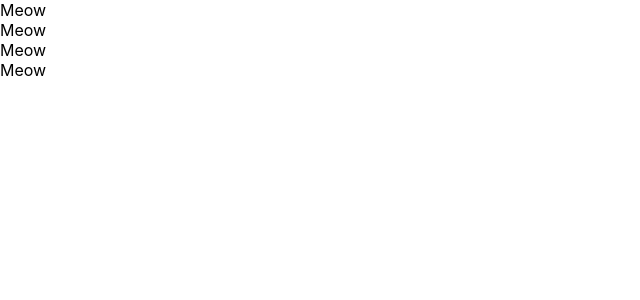
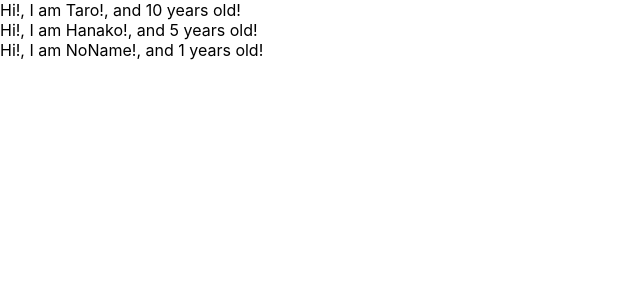
Before and after one commit to ooshiro3280611/udemy-react-redux-crud-application, a React (Create React App) app: page / in a window 1280 px wide. Shown: the top 300 px of the page, without its empty margins (0-640 px from the left). Built offline with nearby package versions, Linux system fonts and the light colour scheme.

Commit message:
learn props of components

```diff
--- a/src/App.js
+++ b/src/App.js
@@ -1,30 +1,29 @@
 import React from 'react';
 
-// function App() {
-//   return (
-//     <React.Fragment>
-//       <label htmlFor="bar">bar</label>
-//       <input type="text" onChange={() => {
-//         console.log("I am clicked");
-//       }} />
-//     </React.Fragment>
-
-//   );
-// }
 
 const App = () => {
+  const profiles = [
+    { name: "Taro", age: 10 },
+    { name: "Hanako", age: 5 },
+    { name: "NoName" }
+  ]
   return (
     <div>
-      <Cat />
-      <Cat />
-      <Cat />
-      <Cat />
+      {
+        profiles.map((profile, index) => {
+          return <User name={profile.name} age={profile.age} key={index} />
+        })
+      }
     </div>
   )
 }
 
-const Cat = () => {
-  return <div>Meow</div>
+const User = (props) => {
+  return <div>Hi!, I am {props.name}!, and {props.age} years old!</div>
+}
+
+User.defaultProps = {
+  age: 1
 }
 
 export default App;
```
